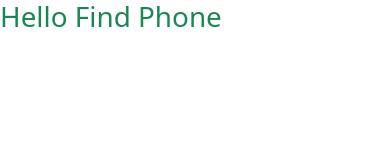
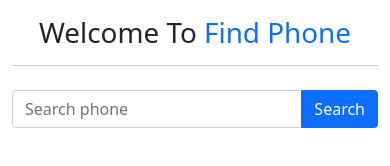
Before and after one commit to kakon4366/phone-hunter, a plain HTML site: page index.html in a window 390 px wide. Drawn offline with nearby package versions, Linux system fonts and the light colour scheme.

Commit message:
Input field added and responsive

```diff
--- /dev/null
+++ b/css/style.css
@@ -0,0 +1,6 @@
+/* responsive */
+@media only screen and (max-width: 768px) {
+	.w-responsive {
+		width: 100% !important;
+	}
+}
--- a/index.html
+++ b/index.html
@@ -12,9 +12,29 @@
 			integrity="sha384-1BmE4kWBq78iYhFldvKuhfTAU6auU8tT94WrHftjDbrCEXSU1oBoqyl2QvZ6jIW3"
 			crossorigin="anonymous"
 		/>
+		<!-- custom css -->
+		<link rel="stylesheet" href="css/style.css" />
 	</head>
 	<body>
-		<h1 class="text-success">Hello Find Phone</h1>
+		<section class="container">
+			<h1 class="my-3 text-center">
+				Welcome To <span class="text-primary">Find Phone</span>
+			</h1>
+			<hr />
+			<!-- searching input field -->
+			<div class="input-group mb-3 w-50 mx-auto w-responsive my-4">
+				<input
+					type="text"
+					class="form-control"
+					placeholder="Search phone"
+					aria-label="Search phone"
+					aria-describedby="button-addon2"
+				/>
+				<button class="btn btn-primary" type="button" id="button-addon2">
+					Search
+				</button>
+			</div>
+		</section>
 		<!-- javascript -->
 		<script
 			src="https://cdn.jsdelivr.net/npm/bootstrap@5.1.3/dist/js/bootstrap.bundle.min.js"
```
